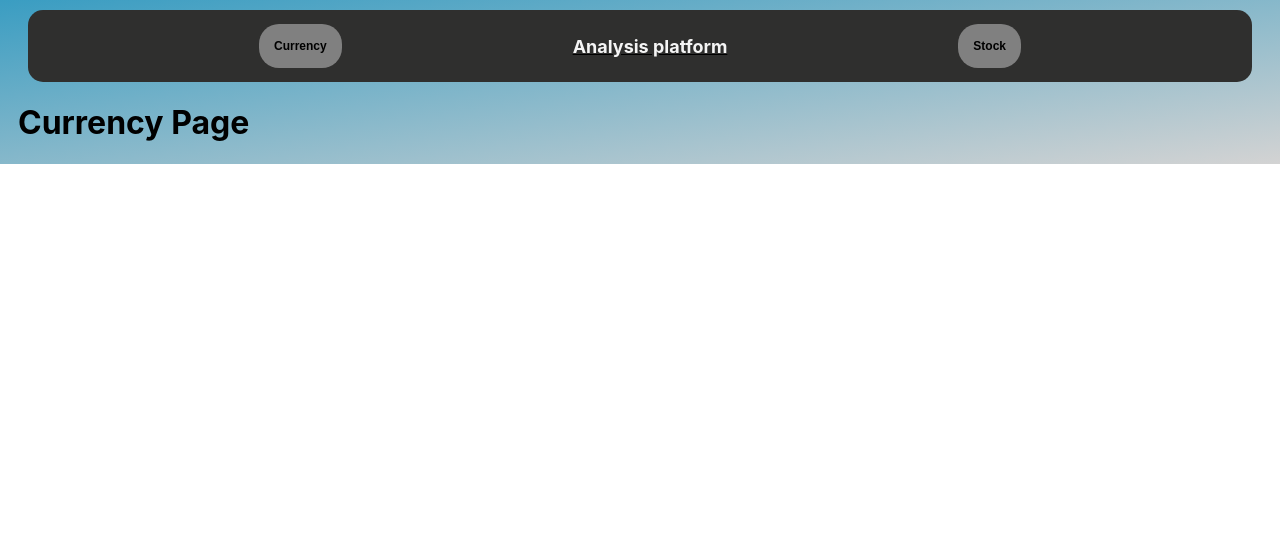
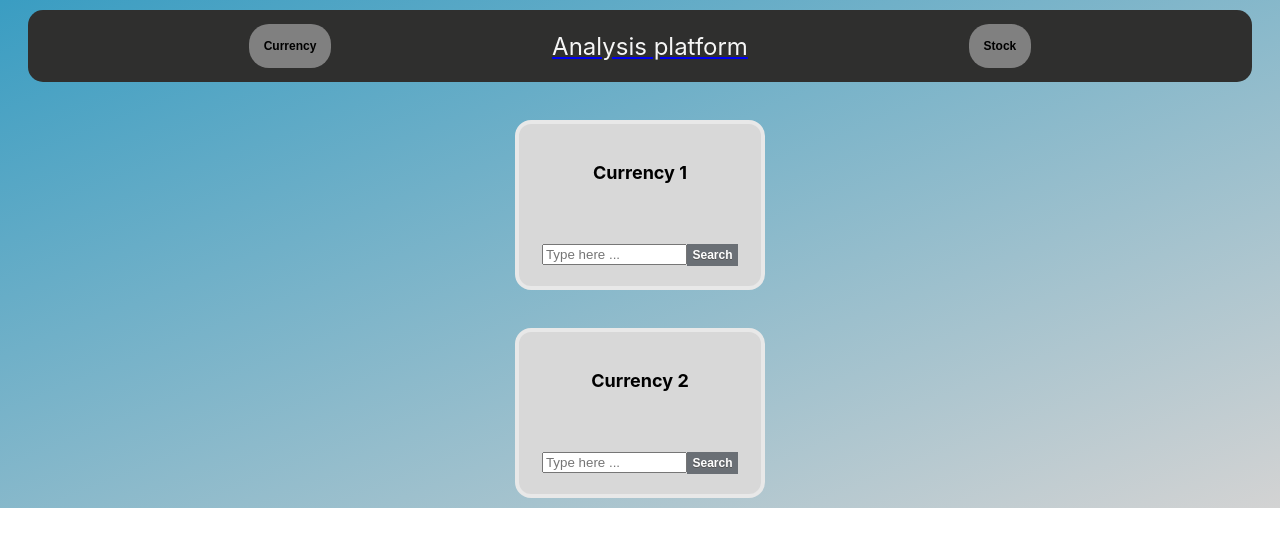
Before and after one commit to aureliengregoire94/Projet-advancedWeb, a React (Create React App) app in the folder my-app/: page /Currency in a window 1280 px wide. Shown: the top 546 px of the page. Built offline with nearby package versions, Linux system fonts and the light colour scheme.

Commit message:
barre de recherche currency

```diff
--- /dev/null
+++ b/my-app/src/Currency.js
@@ -0,0 +1,29 @@
+import React from "react";
+
+
+class Currency extends React.Component{
+
+
+
+
+    render() {
+        return(
+            <div>
+                <form id="searchbox1" method="get">
+                <p>Currency 1</p>
+                    <br/><br/>
+                    <input name="q" type= "text" size="15" placeholder="Type here ..." />
+                    <input id="button-submit" type="submit" value="Search" />
+                </form>
+                <form id="searchbox2" method="get">
+                <p>Currency 2</p>
+                 <br/><br/>
+                 <input name="q" type= "text" size="15" placeholder="Type here ..." />
+                 <input id="button-submit" type="submit" value="Search" />
+             </form>
+            </div>
+        )
+    }
+}
+
+export default Currency;
--- a/my-app/src/Pages/Currency.tsx
+++ b/my-app/src/Pages/Currency.tsx
@@ -1,9 +1,10 @@
 import React from "react";
+import Currency from "../Currency";
 
-function Currency() {
+function Currencies() {
     return (
-        <h1>Currency Page</h1>
-    );
+        <Currency/>
+    )
 }
 
-export default Currency;
+export default Currencies;
--- a/my-app/src/Stock.js
+++ b/my-app/src/Stock.js
@@ -59,7 +59,7 @@ class Stock extends React.Component{
         return(
             <div>
                 <form id="searchbox" method="get">
-                    <a>Search stock here</a>
+                <p>Stocks</p>
                     <br/><br/>
                     <input name="q" type= "text" size="15" placeholder="Type here ..." />
                     <input id="button-submit" type="submit" value="Search" />
--- a/my-app/src/index.css
+++ b/my-app/src/index.css
@@ -13,13 +13,25 @@ code {
     monospace;
 }
 
-a {
+p{
   color : black;
   font-weight: bold;
   font-size: large;
 }
 
 #searchbox {
+  background: #d8d8d8;
+  border: 4px solid #e8e8e8;
+  padding: 20px 10px;
+  width: 250px;
+}
+#searchbox1 {
+  background: #d8d8d8;
+  border: 4px solid #e8e8e8;
+  padding: 20px 10px;
+  width: 250px;
+}
+#searchbox2 {
   background: #d8d8d8;
   border: 4px solid #e8e8e8;
   padding: 20px 10px;
```
